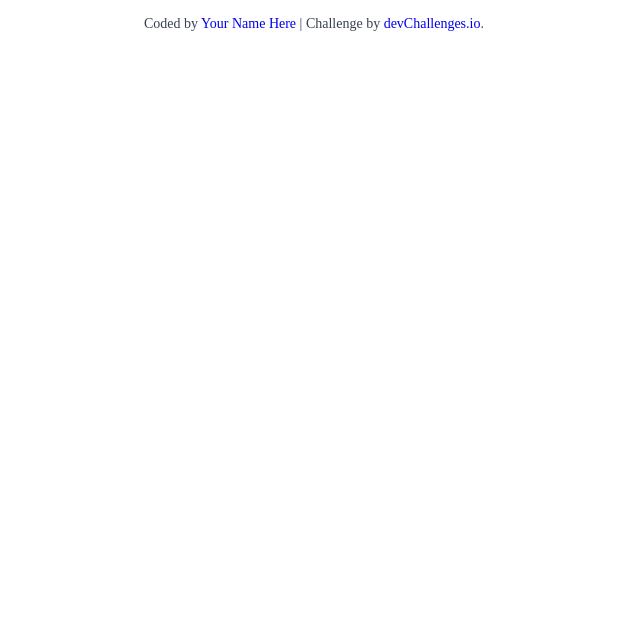
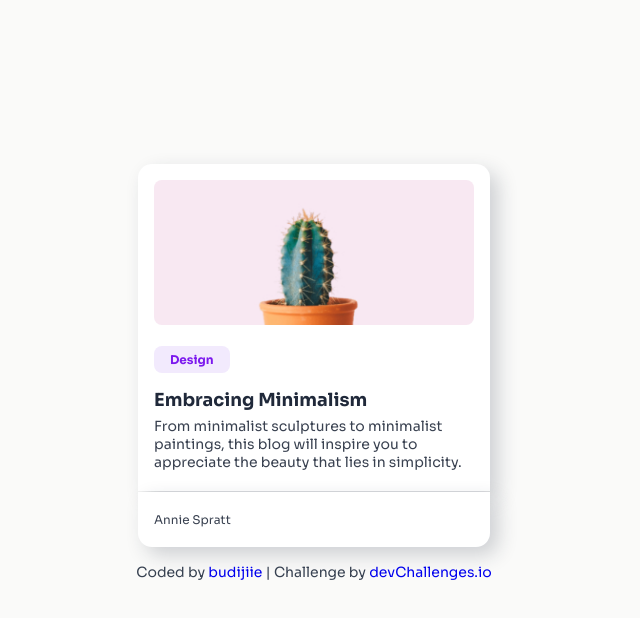
Before and after one commit to budijiie/Minimal-blog-card-starter-master, a plain HTML site: page index.html in a window 1280 px wide. Shown: the whole page, without its empty margins (326-966 px from the left). Drawn offline with Linux system fonts and the light colour scheme.

Commit message:
Add initial HTML structure and CSS styles for the Minimal Blog Card

```diff
--- a/index.html
+++ b/index.html
@@ -11,46 +11,43 @@
       sizes="96x96"
     />
 
+    <link rel="stylesheet" href="style.css" />
+
+    <link rel="preconnect" href="https://fonts.googleapis.com" />
+    <link rel="preconnect" href="https://fonts.gstatic.com" crossorigin />
+    <link
+      href="https://fonts.googleapis.com/css2?family=Sora:wght@100..800&display=swap"
+      rel="stylesheet"
+    />
+
     <title>devChallenges.io | Minimal Blog Card</title>
+  </head>
 
-    <!--You are welcome to delete these styles or modify them in your own stylesheet -->
-    <style>
-      * {
-        margin: 0;
-        padding: 0;
-        box-sizing: border-box;
-      }
+  <body>
+    <div class="card">
+      <!-- <img class="image_hover" src="./resources/Cactus@2x.jpg" alt="cactus in a orange pot" /> -->
 
-      body {
-        height: 100vh;
-      }
+      <img src="./resources/Cactus.jpg" alt="cactus in a orange pot" />
 
-      .author-info {
-        font-size: 14px;
-        text-align: center;
-        margin-top: 16px;
-        color: rgb(55, 65, 81);
-      }
+      <h1 class="small_text">Design</h1>
 
-      .author-info a {
-        text-decoration: none;
-      }
-    </style>
-  </head>
-  <body>
-    <!-- Design
+      <h1 class="title">Embracing Minimalism</h1>
 
-  Embracing Minimalism
+      <p class="description">
+        From minimalist sculptures to minimalist paintings, this blog will
+        inspire you to appreciate the beauty that lies in simplicity.
+      </p>
+    </div>
 
-  From minimalist sculptures to minimalist paintings, this blog will inspire you to appreciate the beauty that lies in simplicity.
-
-  Annie Spratt -->
+    <div class="card_tag">
+      <p class="tag">Annie Spratt</p>
+    </div>
 
     <div class="author-info">
-      Coded by <a href="#">Your Name Here</a> | Challenge by
+      Coded by <a href="#">budijiie</a> | Challenge by
       <a href="https://www.devchallenges.io?ref=challenge" target="_blank"
         >devChallenges.io</a
-      >.
+      >
     </div>
   </body>
 </html>
--- /dev/null
+++ b/style.css
@@ -0,0 +1,88 @@
+:root {
+  --color1-purple: #7c19ee;
+  --color2-pink: #f2eafd;
+  --color3-grey: #e5eaf0;
+  --color4-offwhite: #fafaf9;
+  --color5-white: #fff;
+  --color6-darkblue: #20293a;
+  --color7-darkgrey: #394150;
+
+  --fontTitle: 1.125rem;
+  --fontBody: 0.875rem;
+  --fontSmallText: 0.75rem;
+  --fontTag: 0.625rem;
+}
+
+* {
+  margin: 0;
+  padding: 0;
+  box-sizing: border-box;
+}
+
+body {
+  height: 100vh;
+  font-family: "Sora", sans-serif;
+
+  background-color: var(--color4-offwhite);
+}
+
+.card {
+  max-width: 352px;
+  background-color: var(--color5-white);
+  margin: 164px auto 1px auto;
+  padding: 16px 16px 20px 16px;
+  border-radius: 14px 14px 0 0;
+  box-shadow: 8px 8px 20px 0px rgb(32, 41, 58, 0.2);
+}
+
+img {
+  width: 100%;
+  border-radius: 8px;
+  margin-bottom: 16px;
+}
+
+.small_text {
+  font-size: var(--fontSmallText);
+  color: var(--color1-purple);
+  background-color: var(--color2-pink);
+  width: fit-content;
+  padding: 6px 16px;
+  border-radius: 8px;
+  margin-bottom: 16px;
+}
+
+.title {
+  font-size: var(--fontTitle);
+  margin-bottom: 6px;
+  color: var(--color6-darkblue);
+}
+
+.description {
+  font-size: var(--fontBody);
+  color: var(--color7-darkgrey);
+}
+
+.card_tag {
+  max-width: 352px;
+  background-color: var(--color5-white);
+  margin: 0 auto;
+  padding: 20px 16px;
+  border-radius: 0 0 14px 14px;
+  box-shadow: 8px 8px 20px 0px rgb(32, 41, 58, 0.2);
+}
+
+.tag {
+  font-size: var(--fontSmallText);
+  color: var(--color7-darkgrey);
+}
+
+.author-info {
+  font-size: var(--fontBody);
+  text-align: center;
+  margin-top: 16px;
+  color: rgb(55, 65, 81);
+}
+
+.author-info a {
+  text-decoration: none;
+}
```
